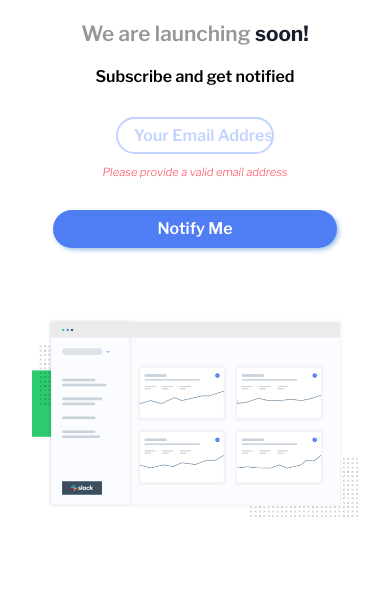
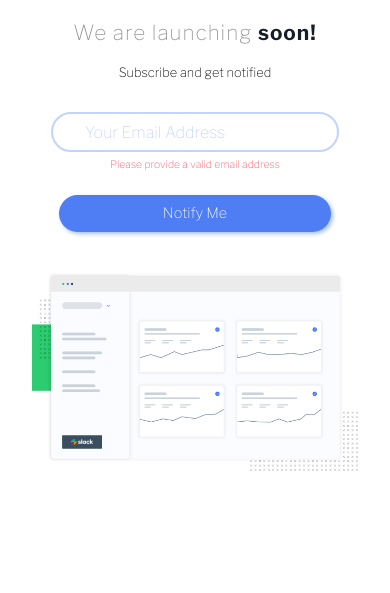
Before and after one commit to Carmenyo/Ping-single-column-coming-soon-page, a plain HTML site: page index.html in a window 390 px wide. Shown: the part 117-710 px from the top of the page. Drawn offline with nearby package versions, Linux system fonts and the light colour scheme.

Commit message:
pixel perfect mobile version

```diff
--- a/index.html
+++ b/index.html
@@ -9,9 +9,8 @@
 
   <!-- Google Fonts -->
   <link rel="preconnect" href="https://fonts.googleapis.com">
-  <link rel="preconnect" href="https://fonts.gstatic.com" crossorigin>
-  <link href="https://fonts.googleapis.com/css2?family=Libre+Franklin:ital,wght@0,600;0,700;1,300&display=swap"
-    rel="stylesheet">
+<link rel="preconnect" href="https://fonts.gstatic.com" crossorigin>
+<link href="https://fonts.googleapis.com/css2?family=Libre+Franklin:ital,wght@0,100;0,600;0,700;1,300&display=swap" rel="stylesheet">
 
   <!-- Font Awesome -->
   <script src="https://kit.fontawesome.com/de34a2681d.js" crossorigin="anonymous"></script>
--- a/styles/_footer.scss
+++ b/styles/_footer.scss
@@ -1,4 +1,5 @@
 .footer{
+    margin-top: 6rem;
     &__social{
         width: 35%;
         margin: auto;
--- a/styles/_layout.scss
+++ b/styles/_layout.scss
@@ -1,84 +1,80 @@
 .main {
   width: 100%;
-  padding: 5.2rem 0;
   align-items: center;
   text-align: center;
+  margin-top: 5.2rem;
 
   &__logo {
-    width: 60px;
+    width: 55px;
   }
 
   &__intro {
     margin-top: 2.3rem;
     margin-bottom: 2rem;
 
-    &--title{
-      color: $Gray ;
+    &--title {
+      color: $Gray;
       font-size: $Font-size;
-      font-weight:$font-weight-slim;
+      font-weight: 100;
+      letter-spacing: 1px;
     }
-    &--bold{
+    &--bold {
       font-weight: $font-weight-bold;
-      color:$Very-Dark-Blue ;
+      color: $Very-Dark-Blue;
     }
 
-    &--paragraph{
+    &--paragraph {
       margin-top: 1.5rem;
-      font-size: 1rem;
+      font-size: 0.8rem;
       font-weight: $font-weight-slim;
     }
   }
 
-  &__form{
+  &__form {
     display: flex;
     flex-direction: column;
     justify-content: center;
     align-items: center;
     margin-bottom: 4rem;
-     ::placeholder{
+    ::placeholder {
       color: $Pale-Blue;
-      padding: 1rem 1rem;
-
+      padding: 1rem 2rem;
     }
 
-    &--input{
+    &--input {
       border: 2px $Pale-Blue solid;
-      width: 77%;
-      height: 2.3rem;
+      width: 18rem;
+      height: 2.5rem;
       border-radius: 2rem;
-      margin-bottom: .8rem;
+      margin-bottom: 0.5rem;
     }
 
-    &--error{
+    &--error {
       // display: none;
       color: $Light-Red;
-      font-size: .7rem;
-      margin-bottom: 2rem;
-      font-style: oblique;
-
+      font-size: 0.65rem;
+      margin-bottom: 1.5rem;
     }
 
-
-
-    &--button{
-      background-color: $Blue ;
+    &--button {
+      background-color: $Blue;
+      font-size: 0.9rem;
       color: white;
-      padding: .6rem 6.5rem;
+      padding: 0.6rem 6.5rem;
       border-radius: 2rem;
       cursor: pointer;
       box-shadow: 2px 2px 4px rgba(21, 100, 190, 0.4);
     }
-    &--button:hover{
+    &--button:hover {
       background-color: $Blue;
     }
-
   }
   &__image {
-    padding: 0.4rem 2rem ;
+    margin-top: -1.5rem;
+    padding: 0 2rem;
     margin-bottom: 1.6rem;
-  &--picture{
-    width: 100%;
-  }
-
+    &--picture {
+      width: 100%;
+    }
   }
 }
```
Also changed, not shown: styles/main.css, 1 other file.
